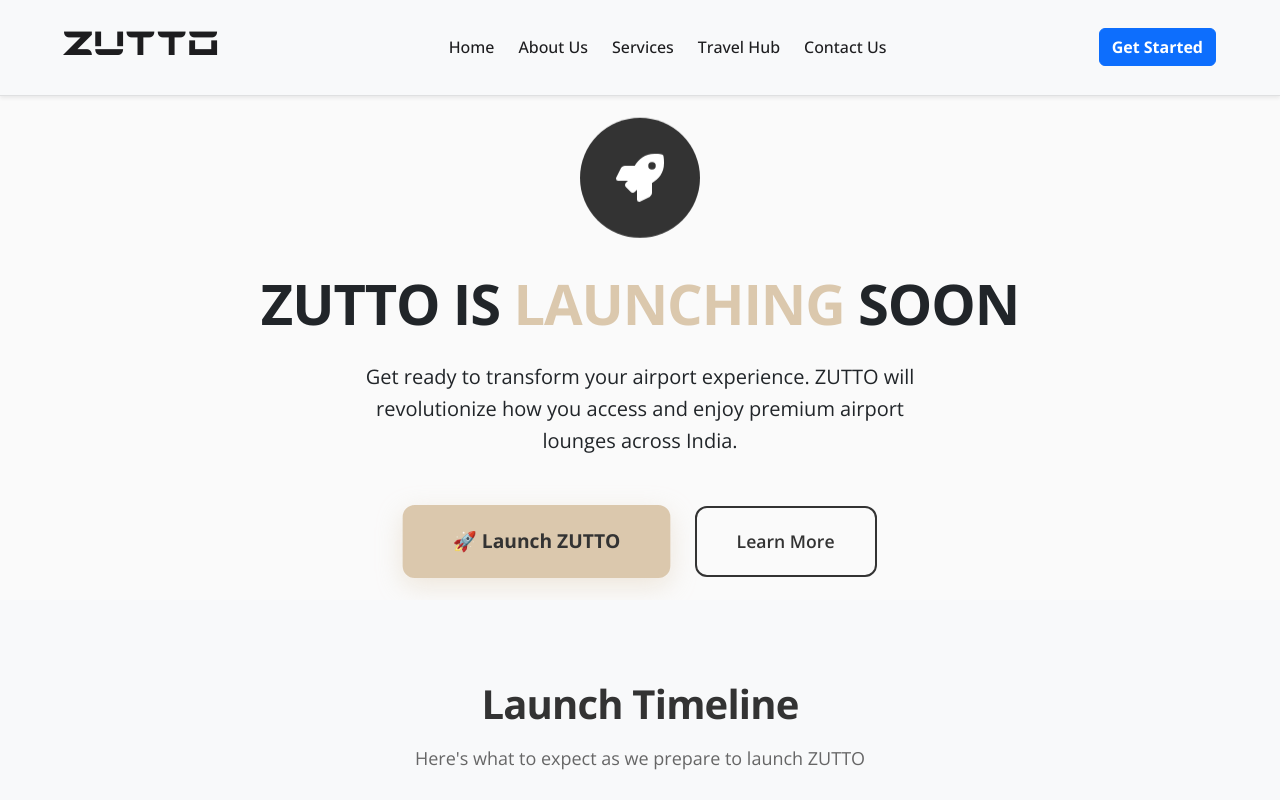
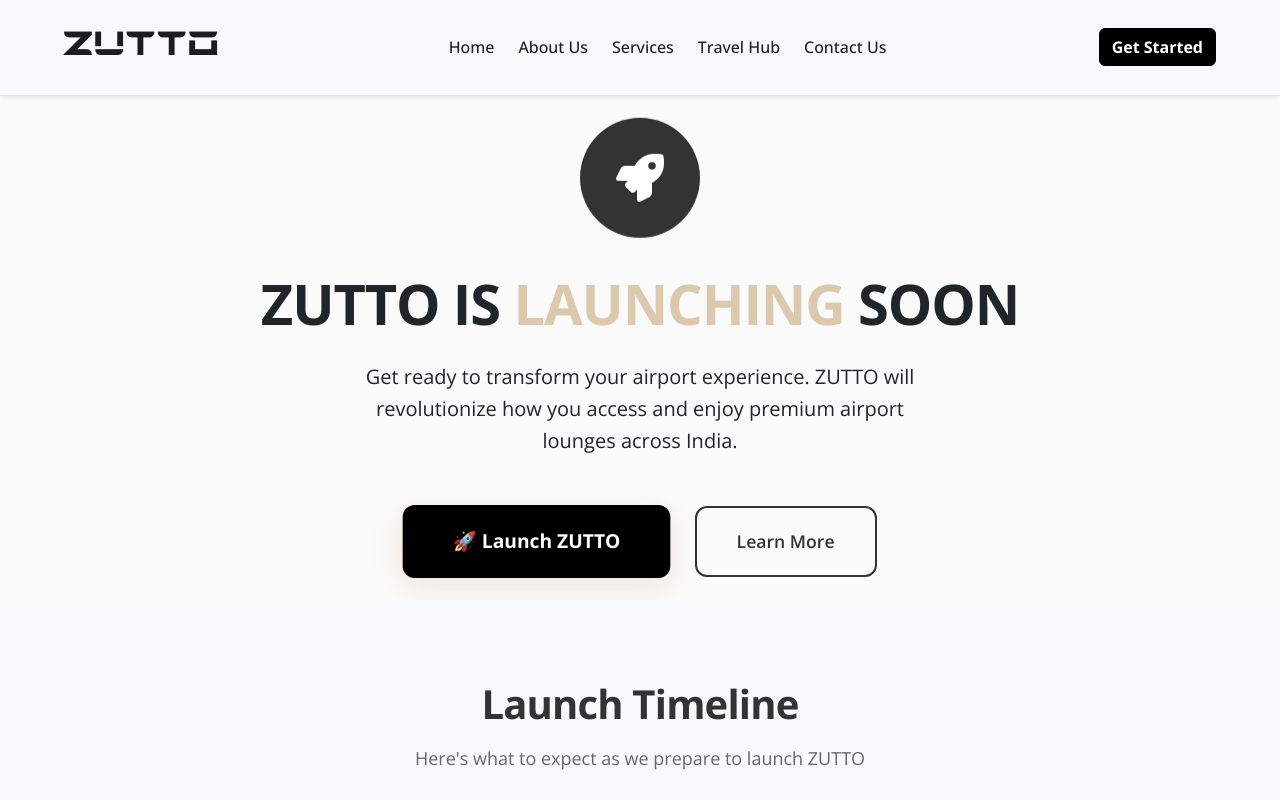
Before and after one commit to pixelperfectsolutions/zuttoweb-mui-dark, a React (Vite) app: page /launch in a window 1280 px wide. Shown: the top 800 px of the page. Built offline with nearby package versions, Linux system fonts and the light colour scheme.

Commit message:
button fix

```diff
--- a/src/index.css
+++ b/src/index.css
@@ -144,6 +144,29 @@ p {
 }
 
 /* Button styling */
+
+/* Override Bootstrap primary button colors to use black */
+.btn-primary {
+    background-color: #000 !important;
+    border-color: #000 !important;
+    color: #fff !important;
+}
+
+.btn-primary:hover,
+.btn-primary:focus,
+.btn-primary:active {
+    background-color: #333 !important;
+    border-color: #333 !important;
+    color: #fff !important;
+    box-shadow: none !important;
+}
+
+.btn {
+    font-family: var(--primary-font);
+    font-weight: 600;
+    border-radius: 0.5rem;
+    transition: all 0.3s ease;
+}
 
 .get-started-btn {
     font-family: var(--primary-font);
```
